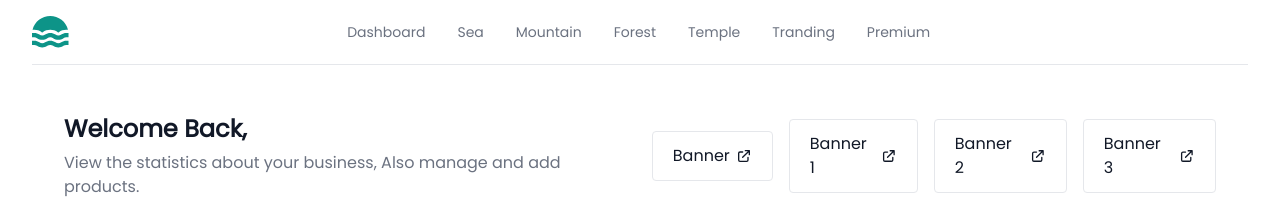
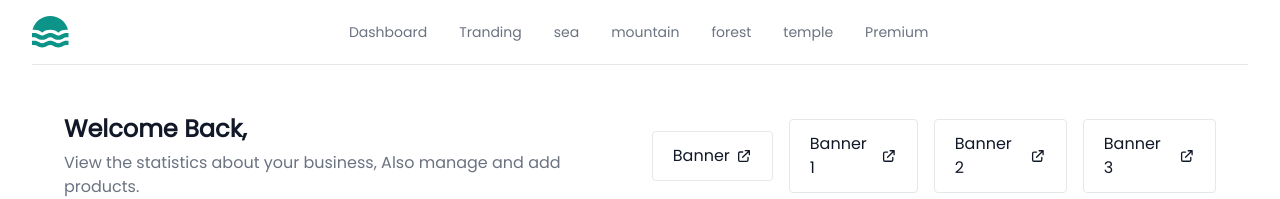
Before and after one commit to Snandi891/shopping-app, a Next.js app: page / in a window 1280 px wide. Shown: the top 199 px of the page. Built offline with nearby package versions, Linux system fonts and the light colour scheme.

Commit message:
create travel admin

```diff
--- a/components/Header.js
+++ b/components/Header.js
@@ -48,14 +48,14 @@ export default function Header() {
                       "text-gray-500 transition hover:text-gray-500/75 p-3"
                     }
                   >
-                    <Link href="/products"> Sea </Link>
+                    <Link href="/products"> Tranding </Link>
                   </li>
                   <li
                     className={
                       "text-gray-500 transition hover:text-gray-500/75 p-3"
                     }
                   >
-                    <Link href="/shirtProducts"> Mountain </Link>
+                    <Link href="/shirtProducts"> sea </Link>
                   </li>
 
                   <li
@@ -63,7 +63,7 @@ export default function Header() {
                       "text-gray-500 transition hover:text-gray-500/75 p-3"
                     }
                   >
-                    <Link href="/jinsProducts"> Forest </Link>
+                    <Link href="/jinsProducts"> mountain </Link>
                   </li>
 
                   <li
@@ -71,14 +71,14 @@ export default function Header() {
                       "text-gray-500 transition hover:text-gray-500/75 p-3"
                     }
                   >
-                    <Link href="/watchProducts"> Temple </Link>
+                    <Link href="/watchProducts"> forest </Link>
                   </li>
                   <li
                     className={
                       "text-gray-500 transition hover:text-gray-500/75 p-3"
                     }
                   >
-                    <Link href="/laptopProducts"> Tranding </Link>
+                    <Link href="/laptopProducts"> temple </Link>
                   </li>
 
                   <li
```
